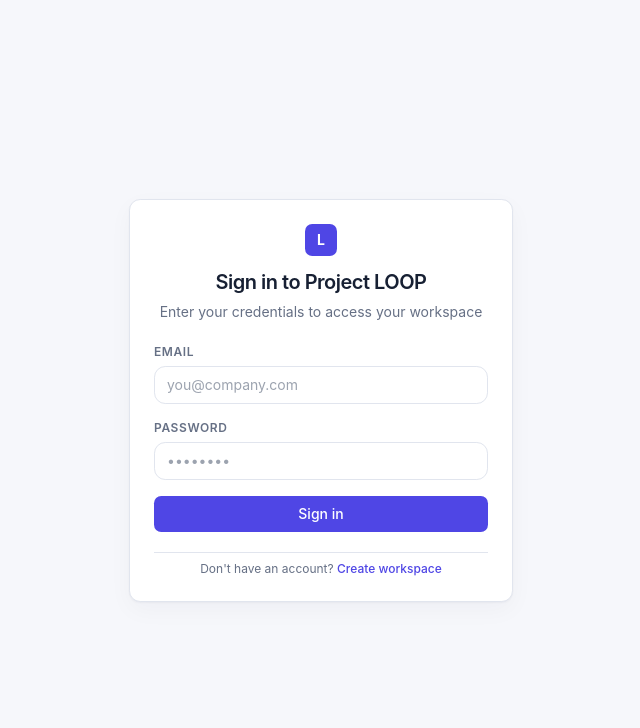
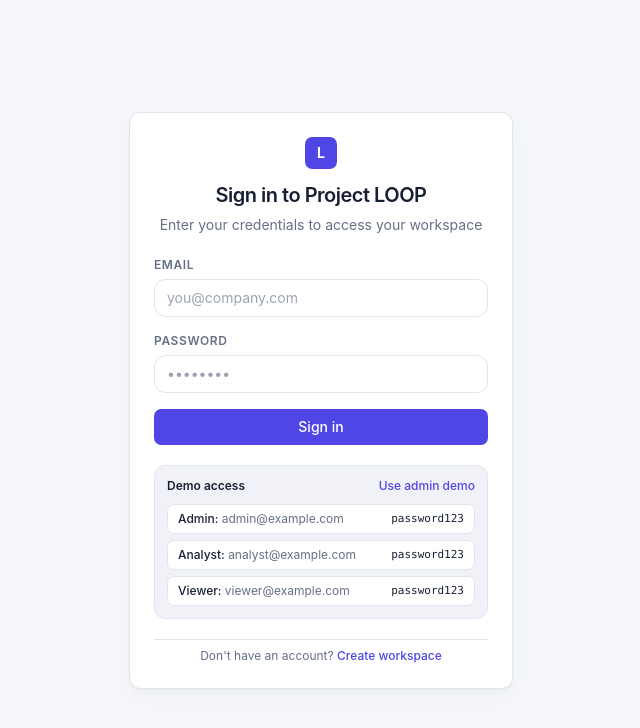
Before and after one commit to anupam0806/project-loop, a Next.js app: page /login in a window 1280 px wide. Shown: the top 728 px of the page, without its empty margins (319-959 px from the left). Built offline with nearby package versions, Linux system fonts and the light colour scheme.

Commit message:
feat(auth): display seeded demo credentials on login page

```diff
--- a/app/login/page.tsx
+++ b/app/login/page.tsx
@@ -92,6 +92,48 @@ export default function LoginPage() {
           </Button>
         </form>
 
+        <div className="p-3 bg-surface-muted border border-border rounded-DEFAULT space-y-2.5 text-xs">
+          <div className="flex items-center justify-between">
+            <span className="font-semibold text-primary">Demo access</span>
+            <button
+              type="button"
+              onClick={() => {
+                setEmail('admin@example.com');
+                setPassword('password123');
+                setError(null);
+              }}
+              className="text-accent hover:underline font-medium focus:outline-none"
+            >
+              Use admin demo
+            </button>
+          </div>
+
+          <div className="space-y-1.5">
+            {[
+              { role: 'Admin', email: 'admin@example.com', password: 'password123' },
+              { role: 'Analyst', email: 'analyst@example.com', password: 'password123' },
+              { role: 'Viewer', email: 'viewer@example.com', password: 'password123' },
+            ].map((acc) => (
+              <button
+                key={acc.role}
+                type="button"
+                onClick={() => {
+                  setEmail(acc.email);
+                  setPassword(acc.password);
+                  setError(null);
+                }}
+                className="w-full flex items-center justify-between px-2.5 py-1.5 rounded-badge bg-surface border border-border hover:border-accent/40 text-left transition-colors focus:outline-none focus:ring-1 focus:ring-accent"
+                title={`Click to fill ${acc.role} credentials`}
+              >
+                <span className="text-secondary">
+                  <span className="font-medium text-primary">{acc.role}:</span> {acc.email}
+                </span>
+                <span className="font-mono text-secondary/70 text-[11px]">{acc.password}</span>
+              </button>
+            ))}
+          </div>
+        </div>
+
         <div className="pt-2 text-center text-xs text-secondary border-t border-border">
           Don&apos;t have an account?{' '}
           <Link href="/signup" className="text-accent hover:underline font-medium">
```
